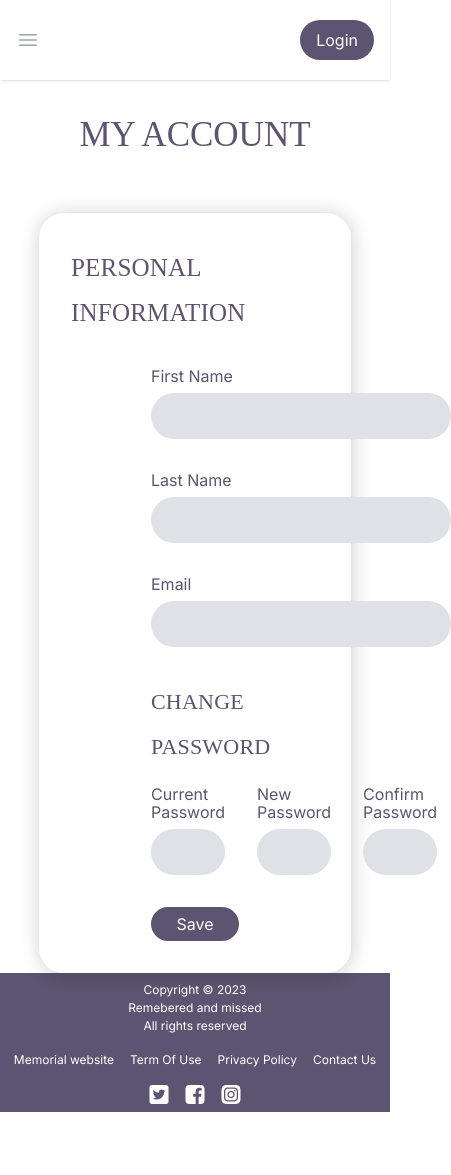
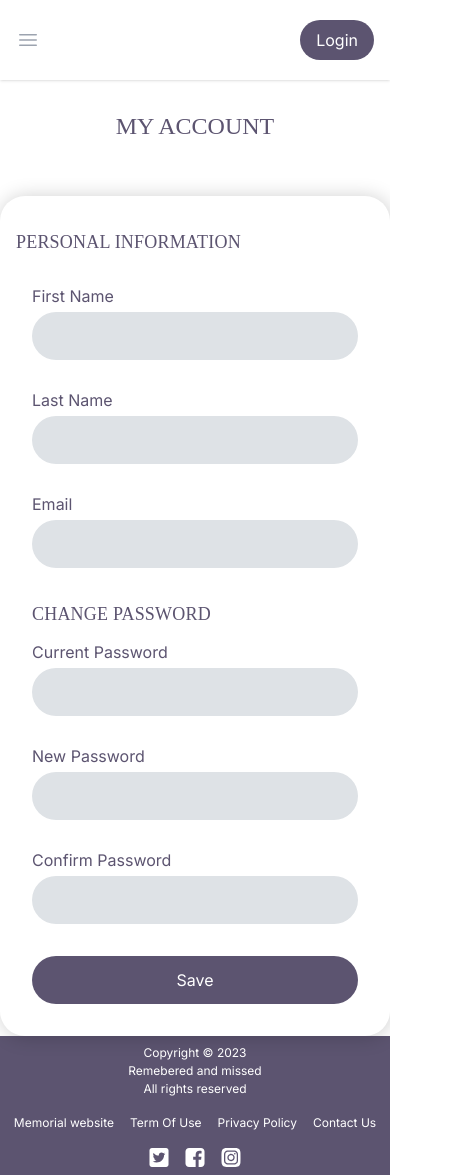
Before and after one commit to Arsanyos/remembered-and-missed, a Next.js app: page /account in a window 390 px wide. Shown: the whole page, 451 px wide, since content can reach past the window. Before the commit the page ends 1112 px from the top, so only its background shows below. Built offline with nearby package versions, Linux system fonts and the light colour scheme.

Commit message:
hotfix/account page responsive

```diff
--- a/app/account/page.jsx
+++ b/app/account/page.jsx
@@ -57,12 +57,12 @@ const AccountPage = () => {
     console.log("Values");
   };
   return (
-    <div className="w-[100%] h-auto flex flex-col justify-center gap-6">
-      <p className="font-[Lora] font-normal my-8 text-[35px] text-[#5C5470] leading-[45px] text-center">
+    <div className="w-full h-auto flex flex-col justify-center gap-6">
+  <p className="font-[Lora] font-normal my-8 text-2xl sm:text-4xl lg:text-[35px] text-[#5C5470] leading-7 sm:leading-9 lg:leading-[45px] text-center">
     MY ACCOUNT
   </p>
-      <div className="w-[80%] h-[70%] shadow-customFigma rounded-[25px] mx-auto py-8 px-8">
-        <p className="text-left text-[25px] text-[#5C5470] font-[Lora] leading-[45px] tracking-[0.2px]">
+  <div className="w-full sm:w-3/4 lg:w-[80%] h-auto shadow-customFigma rounded-[25px] mx-auto py-8 px-4 sm:px-8">
+    <p className="text-left text-lg sm:text-xl lg:text-[25px] text-[#5C5470] font-[Lora] leading-7 sm:leading-9 lg:leading-[45px] tracking-[0.2px]">
       PERSONAL INFORMATION
     </p>
     <Formik
@@ -72,13 +72,13 @@ const AccountPage = () => {
     >
       {({ touched, errors, values, handleBlur, handleChange }) => (
         <form>
-              <div className="flex flex-wrap gap-8 px-20 pt-8">
+          <div className="flex flex-wrap gap-8 px-4 sm:px-20 pt-8">
             {formInputFields.map((item, index) => {
               return (
-                    <div className="min-w-[300px] grow" key={index}>
+                <div className="sm:min-w-[300px] grow" key={index}>
                   <label
                     htmlFor={item.id}
-                        className="block text-[#5C5470] text-[16px] font-normal leading-[18px]"
+                    className="block text-[#5C5470] text-base sm:text-[16px] font-normal leading-4 sm:leading-[18px]"
                   >
                     {item.label}
                   </label>
@@ -87,24 +87,24 @@ const AccountPage = () => {
                       type={item.type}
                       name={item.id}
                       id={item.id}
-                          className="p-[0px 0px 0px 20.0463px] w-full h-[46px] bg-[#DEE2E6] rounded-[25px]"
+                      className="p-2 sm:p-[0px 0px 0px 20.0463px] w-full h-12 sm:h-[46px] bg-[#DEE2E6] rounded-[25px]"
                     />
                   </div>
                 </div>
               );
             })}
           </div>
-              <div className="px-20 pt-8 flex flex-col gap-4">
-                <p className="text-left text-[22px] text-[#5C5470] font-[Lora] leading-[45px] tracking-[0.2px]">
+          <div className="px-4 sm:px-20 pt-8 flex flex-col gap-4">
+            <p className="text-left text-lg sm:text-xl lg:text-[22px] text-[#5C5470] font-[Lora] leading-7 sm:leading-9 lg:leading-[45px] tracking-[0.2px]">
               CHANGE PASSWORD
             </p>
-                <div className="flex gap-8">
+            <div className="flex flex-wrap gap-8">
               {secondHaldInputFields.map((item, index) => {
                 return (
-                      <div className="w-[300px] grow" key={index}>
+                  <div className="w-full sm:w-[300px] grow" key={index}>
                     <label
                       htmlFor={item.id}
-                          className="block text-[#5C5470] text-[16px] font-normal leading-[18px]"
+                      className="block text-[#5C5470] text-base sm:text-[16px] font-normal leading-4 sm:leading-[18px]"
                     >
                       {item.label}
                     </label>
@@ -113,7 +113,7 @@ const AccountPage = () => {
                         type={item.type}
                         name={item.id}
                         id={item.id}
-                            className="p-[0px 0px 0px 20.0463px] w-full h-[46px] bg-[#DEE2E6] rounded-[25px]"
+                        className="p-2 sm:p-[0px 0px 0px 20.0463px] w-full h-12 sm:h-[46px] bg-[#DEE2E6] rounded-[25px]"
                       />
                     </div>
                   </div>
@@ -121,8 +121,8 @@ const AccountPage = () => {
               })}
             </div>
           </div>
-              <div className="flex justify-end mt-8 px-20">
-                <button className="text-white w-[176px] p-[5px] rounded-[25px] bg-[#5C5470] rounded-[25px]">
+          <div className="flex justify-end mt-8 px-4 sm:px-20">
+            <button className="text-white w-full sm:w-[176px] p-3 sm:p-[5px] rounded-[25px] bg-[#5C5470]">
               Save
             </button>
           </div>
@@ -131,6 +131,7 @@ const AccountPage = () => {
     </Formik>
   </div>
 </div>
+
   );
 };
 export default AccountPage;
```
Lines whose indentation alone changed are shown as unchanged.
